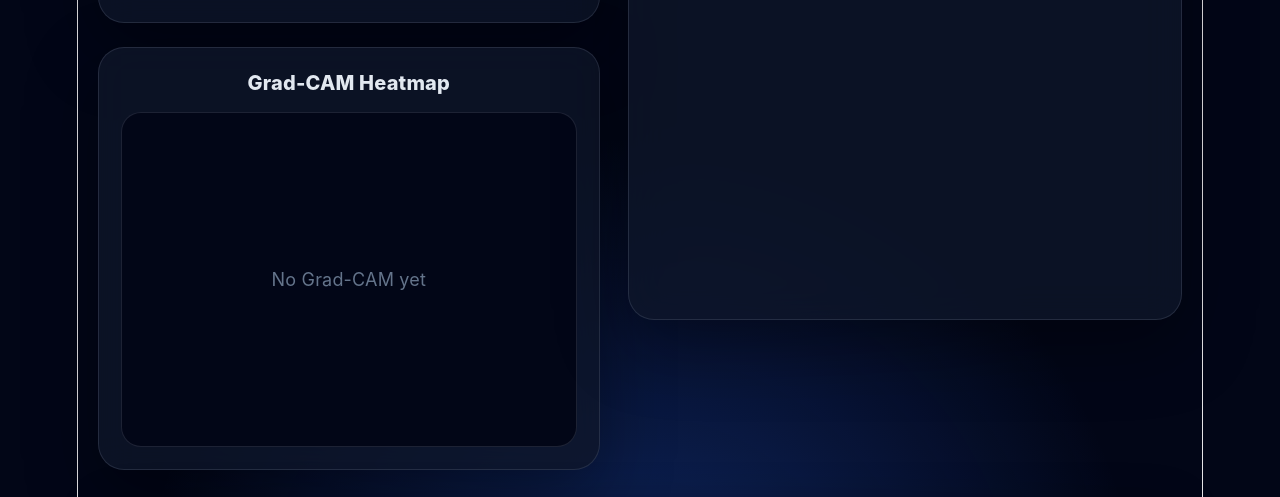
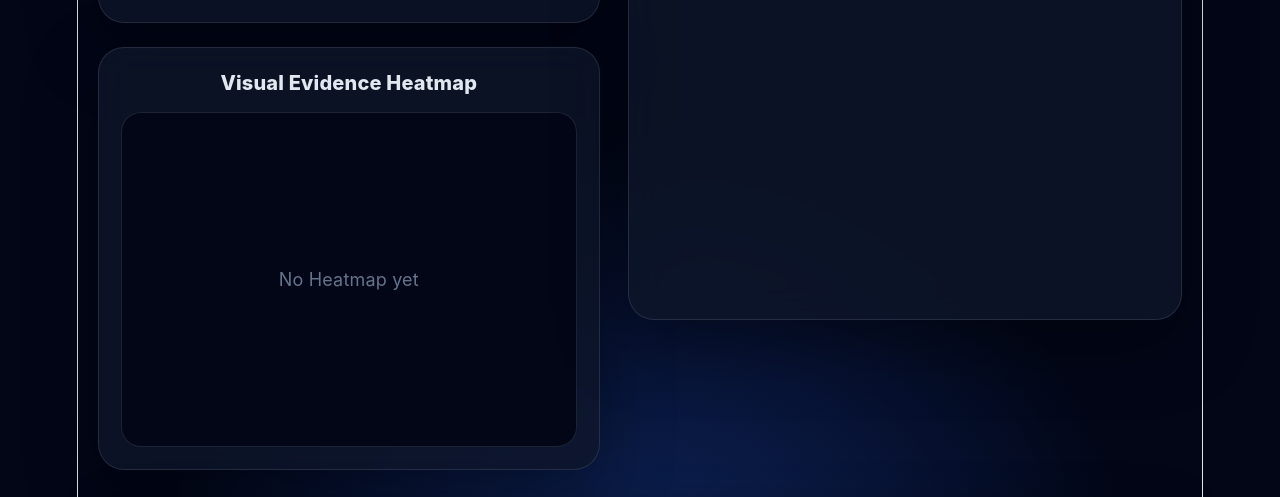
Before and after one commit to NishantSagar12345/AiImageDetection, a React (Vite) app in the folder Frontend/ai-image-detector/: page / in a window 1280 px wide. Shown: the part 645-1142 px from the top of the page. Built offline with nearby package versions, Linux system fonts and the light colour scheme.

Commit message:
frontend changes

```diff
--- a/Frontend/ai-image-detector/src/App.jsx
+++ b/Frontend/ai-image-detector/src/App.jsx
@@ -261,11 +261,11 @@
             </div>
 
             <div className="preview-card">
-              <div className="card-title">Grad-CAM Heatmap</div>
+              <div className="card-title">Visual Evidence Heatmap</div>
               {gradcamUrl ? (
-                <img src={gradcamUrl} className="image-box" alt="Grad-CAM" />
+                <img src={gradcamUrl} className="image-box" alt="Heatmap" />
               ) : (
-                <div className="image-box placeholder">No Grad-CAM yet</div>
+                <div className="image-box placeholder">No Heatmap yet</div>
               )}
             </div>
           </section>
@@ -275,7 +275,7 @@
               <div className="loading-box">
                 <div className="spinner"></div>
                 <h2>DeepCheck is analysing...</h2>
-                <p>Running Deep Learning prediction, Grad-CAM, and GPT5.6Luna explanation.</p>
+                <p>Running Deep Learning prediction, Max-Fusion Attention Projection, and GPT5.6Luna explanation.</p>
               </div>
             ) : result ? (
               <>
@@ -371,7 +371,7 @@
 
       <ul>
         <li>Deep Learning image classification</li>
-        <li>Grad-CAM visual explanations</li>
+        <li>Visual Heatmap explanations</li>
         <li>GPT-5.6 reasoning for prediction interpretation</li>
         <li>Confidence scores and probability visualization</li>
       </ul>
@@ -381,7 +381,7 @@
       <ol>
         <li>Upload an image or select an image from the image button.</li>
         <li>The model predicts whether it is AI-generated or real.</li>
-        <li>Grad-CAM highlights influential image regions.</li>
+        <li>Attention Projection Heatmaphighlights influential image regions.</li>
         <li>GPT-5.6 provides a natural language explanation.</li>
       </ol>
 
```
